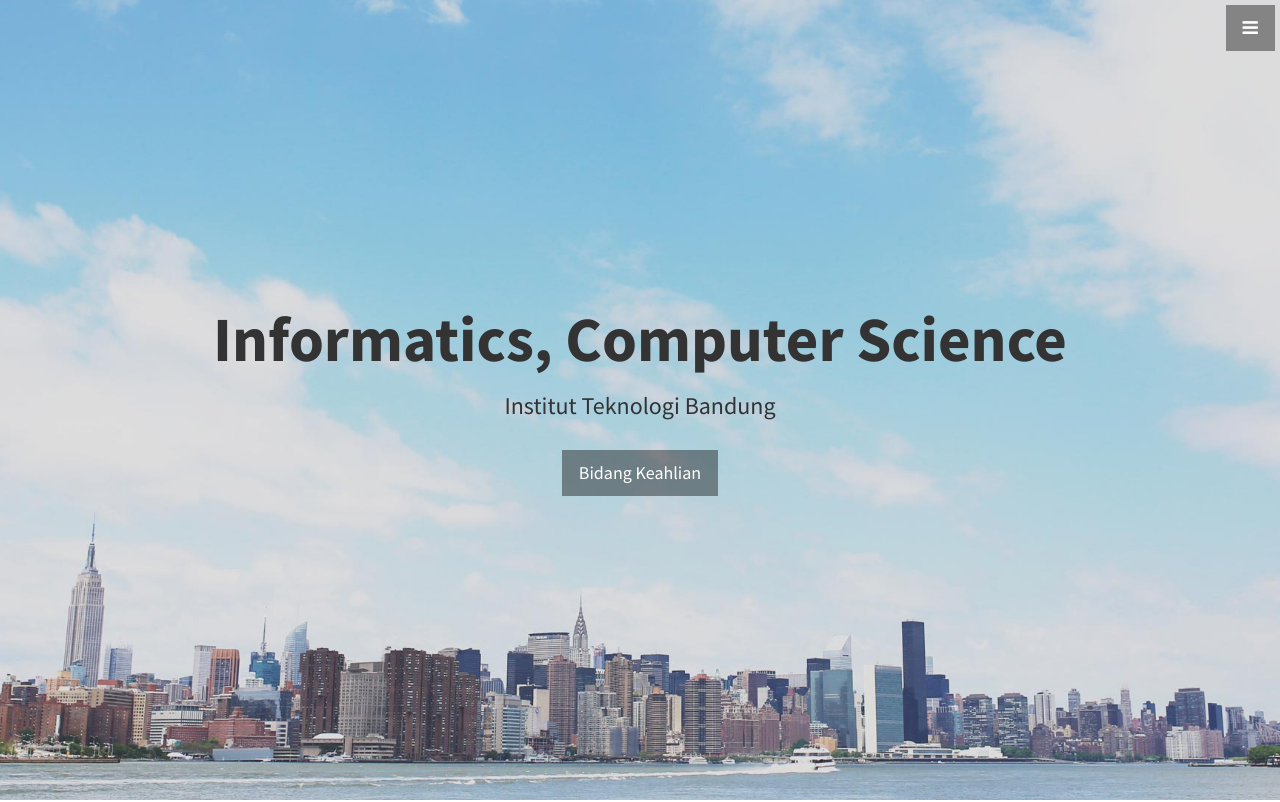
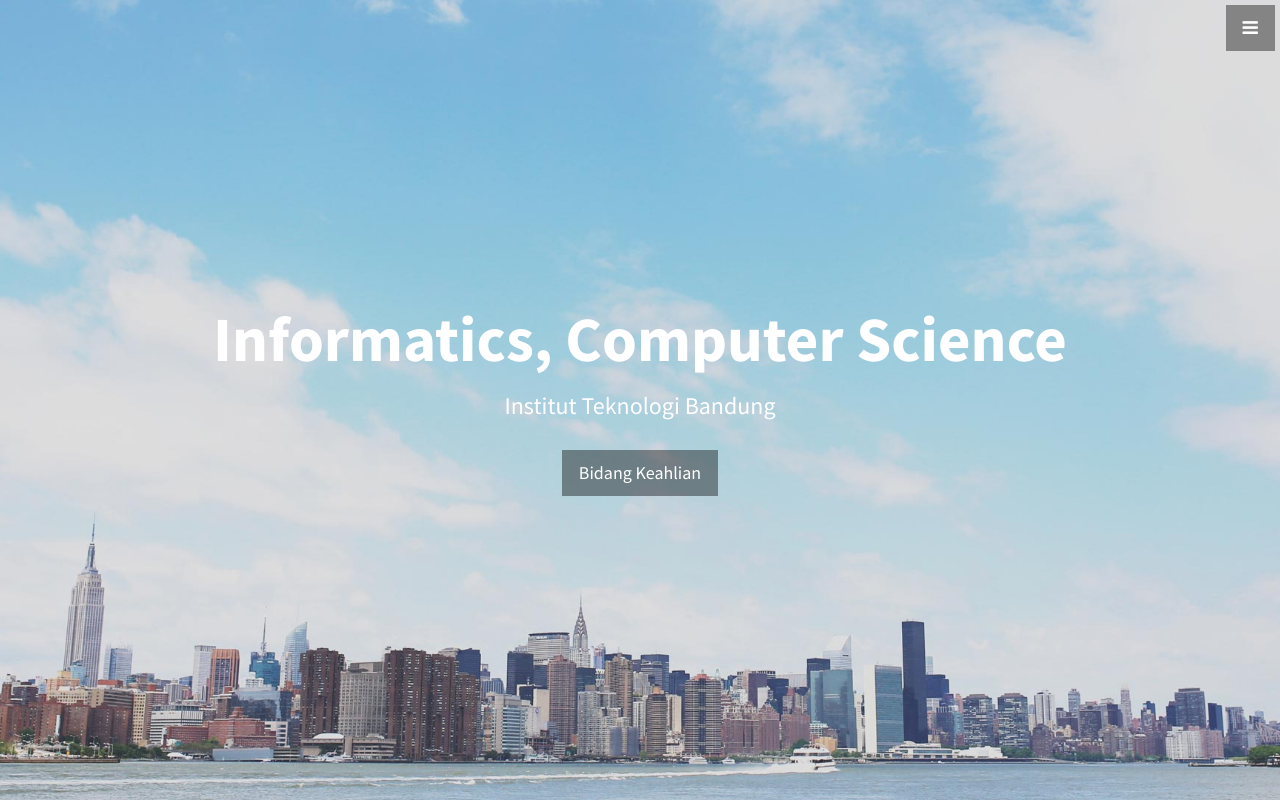
Before and after one commit to mickyyu96/Psiper, a plain HTML site: page WebsitePsiper/index.html in a window 1280 px wide. Shown: the top 802 px of the page. Drawn offline with Linux system fonts and the light colour scheme.

Commit message:
coloring text

```diff
--- a/WebsitePsiper/index.html
+++ b/WebsitePsiper/index.html
@@ -49,7 +49,7 @@
     </nav>
 
     <!-- Header -->
-    <header id="top" class="header">
+    <header id="top" class="header" style="color:white">
         <div class="text-vertical-center">
             <h1>Informatics, Computer Science</h1>
             <h3>Institut Teknologi Bandung</h3>
```
